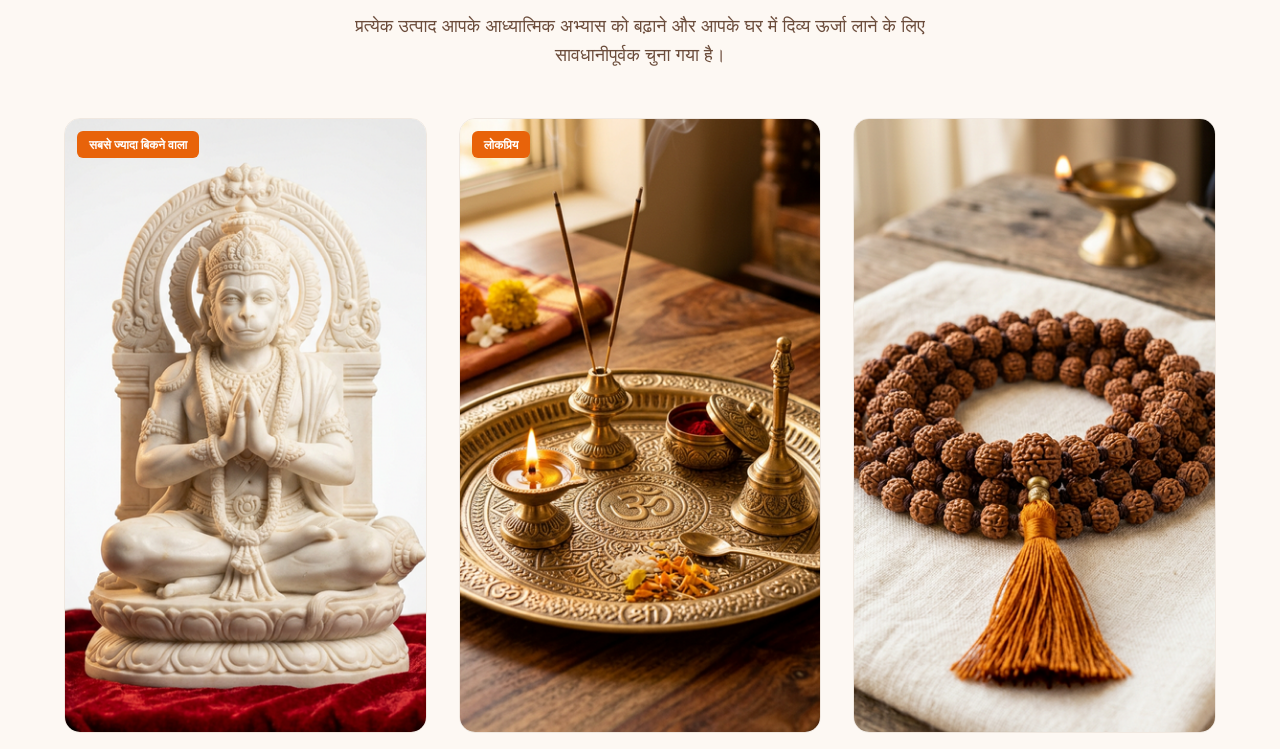
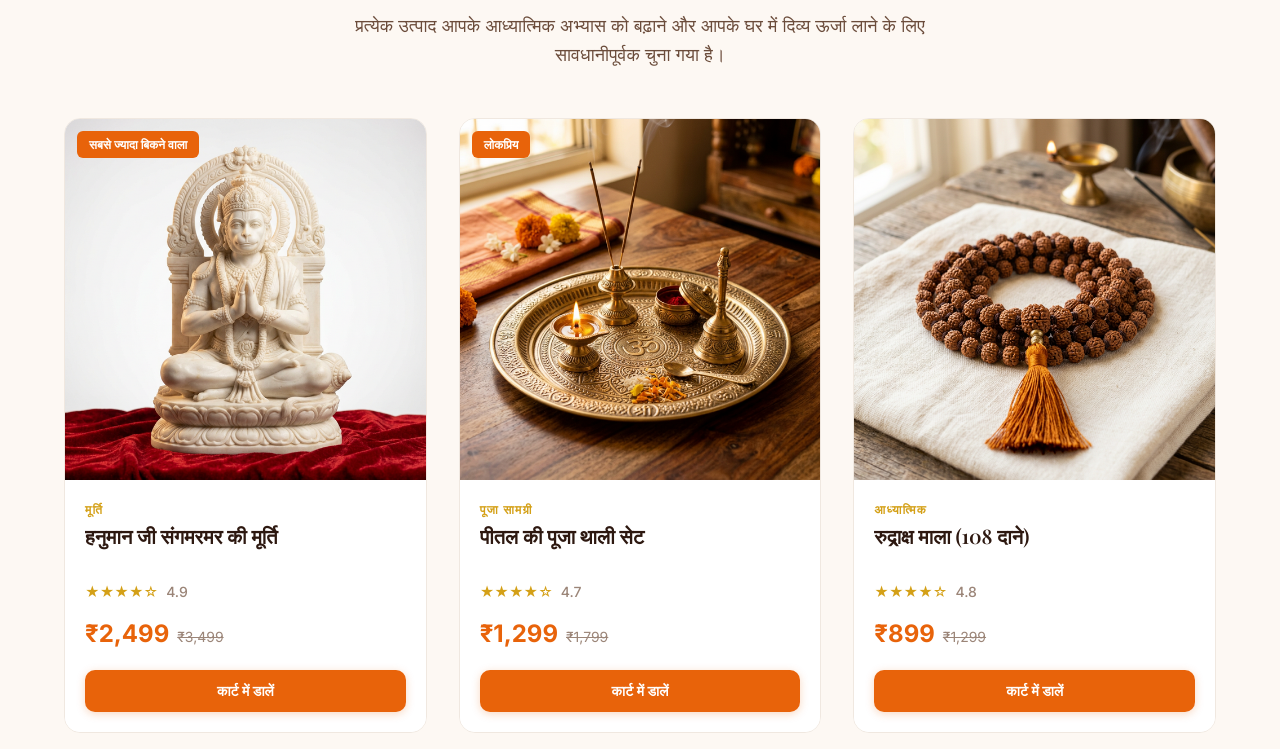
Before and after one commit to uniteddevil/hanumansetu, a website built with Vite: page index.html in a window 1280 px wide. Shown: the part 1083-1832 px from the top of the page. Built offline with nearby package versions, Linux system fonts and the light colour scheme.

Commit message:
fix: ensure product details are visible by forcing flexbox and background

```diff
--- a/src/css/index.css
+++ b/src/css/index.css
@@ -639,6 +639,9 @@ h4 {
   border: 1px solid var(--color-border-light);
   transition: all var(--duration-normal) var(--ease-out);
   cursor: pointer;
+  display: flex;
+  flex-direction: column;
+  height: 100%;
 }
 
 .product-card:hover {
@@ -649,9 +652,11 @@ h4 {
 
 .product-card__image {
   position: relative;
-  aspect-ratio: 1;
+  width: 100%;
+  aspect-ratio: 1 / 1;
   overflow: hidden;
   background: var(--color-bg-warm);
+  flex-shrink: 0;
 }
 
 .product-card__image img {
@@ -675,6 +680,7 @@ h4 {
   font-size: var(--text-xs);
   font-weight: 600;
   border-radius: var(--radius-sm);
+  z-index: 2;
 }
 
 .product-card__body {
@@ -682,6 +688,10 @@ h4 {
   display: flex;
   flex-direction: column;
   flex-grow: 1;
+  background: white;
+  /* Force high contrast */
+  position: relative;
+  z-index: 1;
 }
 
 .product-card__category {
```
